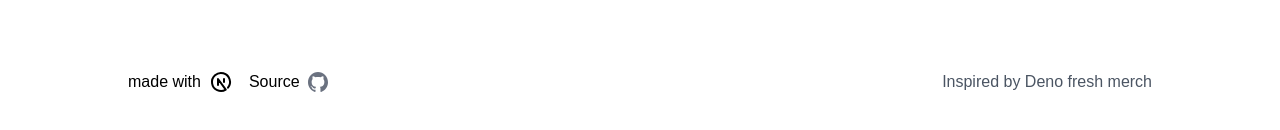
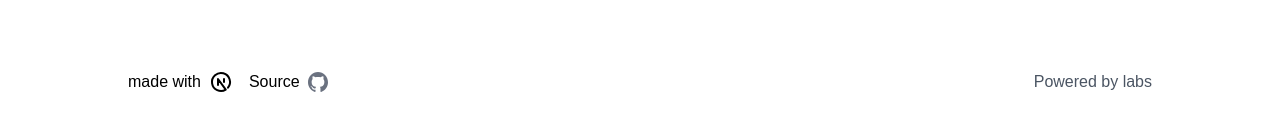
Before and after one commit to sebastiandotdev/merch, a Next.js app: page / in a window 1280 px wide. Shown: the part 322-452 px from the top of the page. Built offline with nearby package versions, Linux system fonts and the light colour scheme; a web font is replaced by a local one.

Commit message:
fix: powered by labs

```diff
--- a/components/footer.tsx
+++ b/components/footer.tsx
@@ -26,7 +26,7 @@ export default function Footer() {
         target='_blank'
         className='text-gray-600 hover:underline font-amiko'
       >
-        Inspired by Deno fresh merch
+        Powered by labs
       </a>
     </footer>
   )
```
